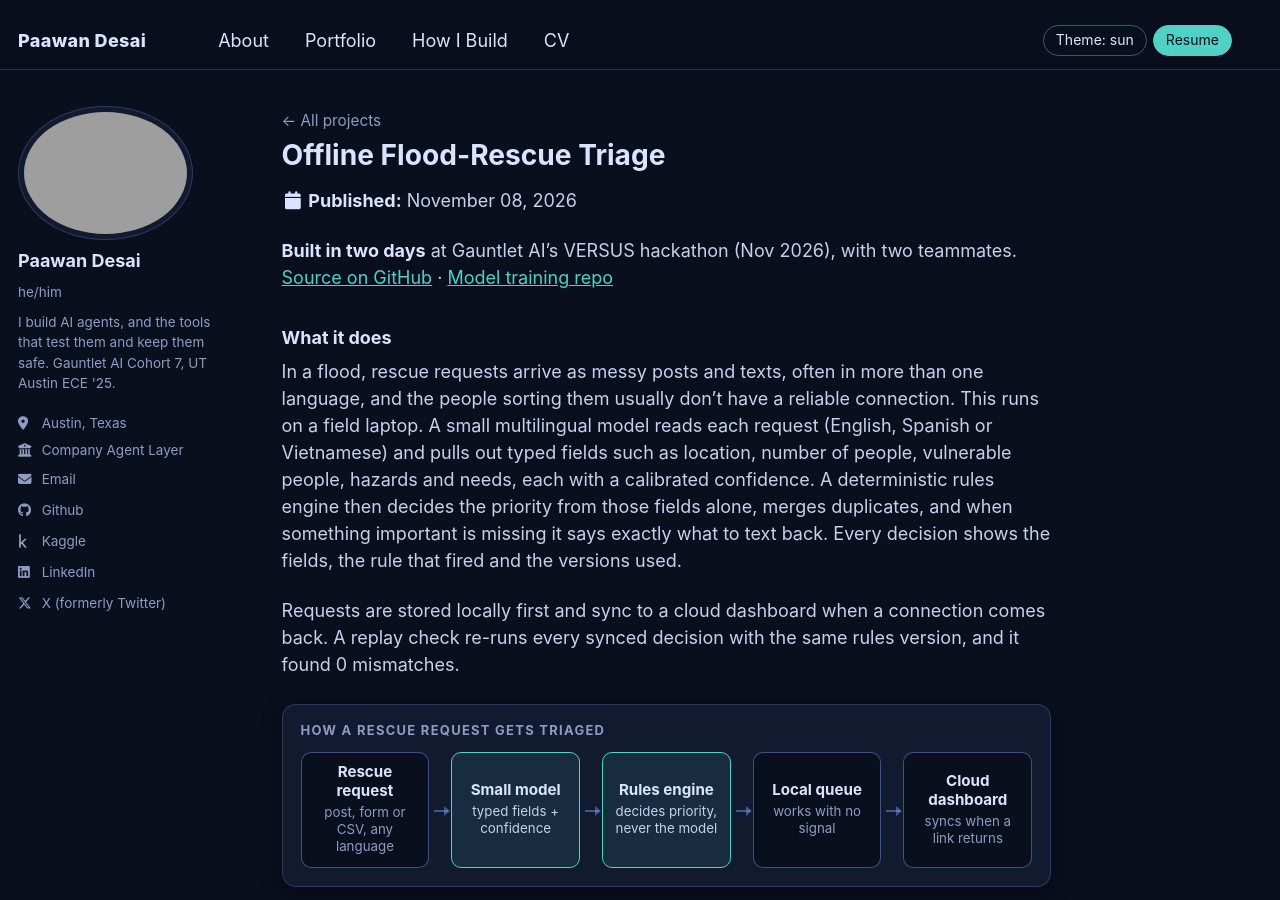
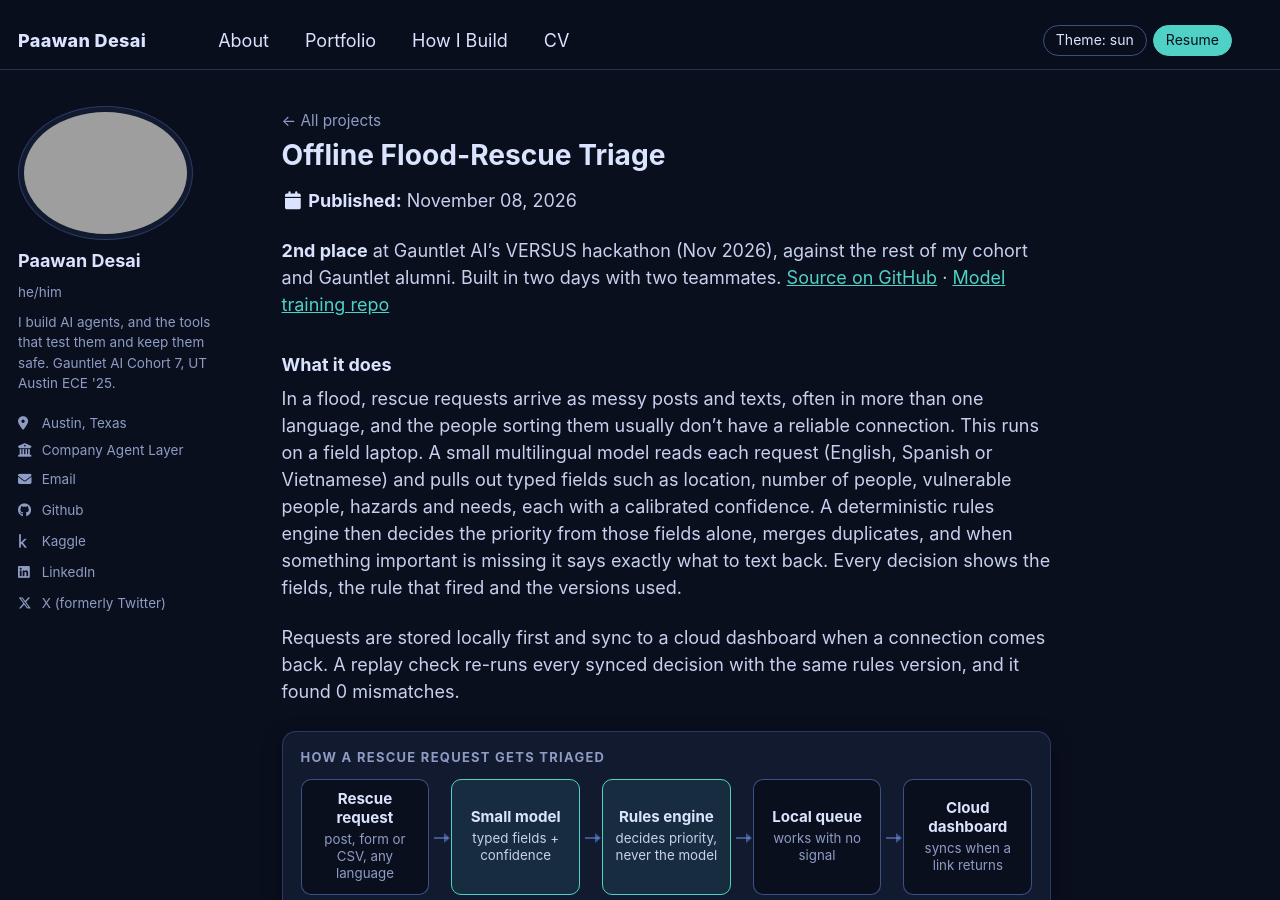
Before and after one commit to paawandesai/paawandesai.github.io, a Jekyll site: the page built from _portfolio/offline-rescue-triage.md, in a window 1280 px wide and 900 px high. Built offline with Jekyll 4.4.1, drawn with Linux system fonts in a browser that asks for light colours.

Commit message:
Note the 2nd-place hackathon result on the rescue triage page
Co-Authored-By: Claude Opus 5.5 <noreply@anthropic.com>
Claude-Session: https://claude.ai/code/session_01LpBky43R1MY4LYGBzi9xza

```diff
--- a/_portfolio/offline-rescue-triage.md
+++ b/_portfolio/offline-rescue-triage.md
@@ -1,6 +1,6 @@
 ---
 title: "Offline Flood-Rescue Triage"
-excerpt: "A small model I trained reads messy rescue requests on a laptop with no internet, and readable rules, not the model, decide who gets help first."
+excerpt: "2nd place at a Gauntlet AI hackathon. A small model I trained reads messy rescue requests on a laptop with no internet, and readable rules, not the model, decide who gets help first."
 collection: portfolio
 layout: single
 group: featured
@@ -14,7 +14,7 @@ flow:
   - { t: "Cloud dashboard", s: "syncs when a link returns" }
 ---
 
-**Built in two days** at Gauntlet AI's VERSUS hackathon (Nov 2026), with two teammates. [Source on GitHub](https://github.com/Gauntlet-Hackathon/gauntletvshackathon) · [Model training repo](https://github.com/Gauntlet-Hackathon/fastresponderSLM)
+**2nd place** at Gauntlet AI's VERSUS hackathon (Nov 2026), against the rest of my cohort and Gauntlet alumni. Built in two days with two teammates. [Source on GitHub](https://github.com/Gauntlet-Hackathon/gauntletvshackathon) · [Model training repo](https://github.com/Gauntlet-Hackathon/fastresponderSLM)
 
 ### What it does
 In a flood, rescue requests arrive as messy posts and texts, often in more than one language, and the people sorting them usually don't have a reliable connection. This runs on a field laptop. A small multilingual model reads each request (English, Spanish or Vietnamese) and pulls out typed fields such as location, number of people, vulnerable people, hazards and needs, each with a calibrated confidence. A deterministic rules engine then decides the priority from those fields alone, merges duplicates, and when something important is missing it says exactly what to text back. Every decision shows the fields, the rule that fired and the versions used.
```
